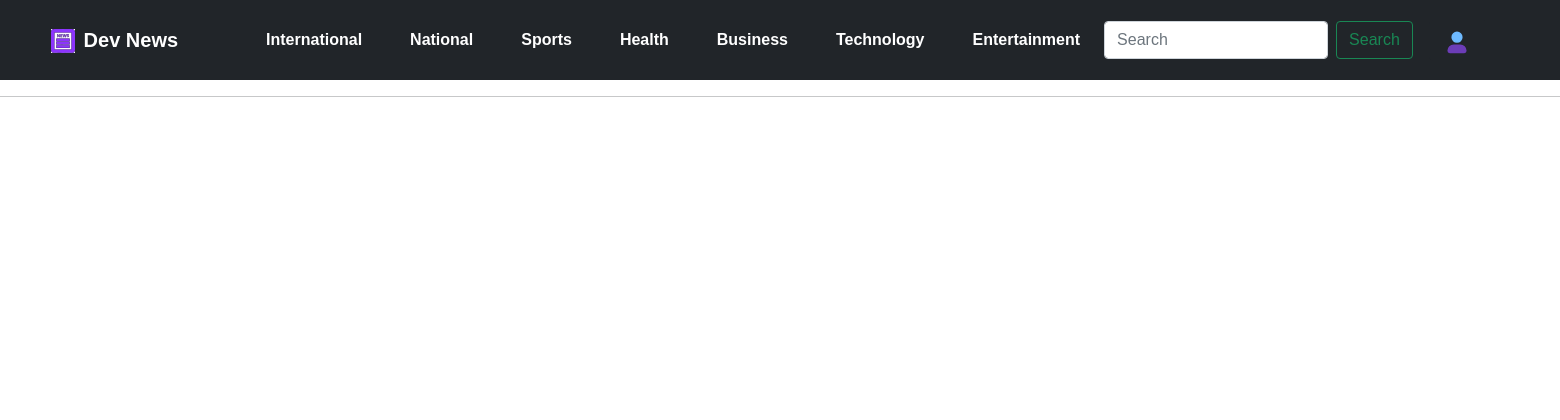
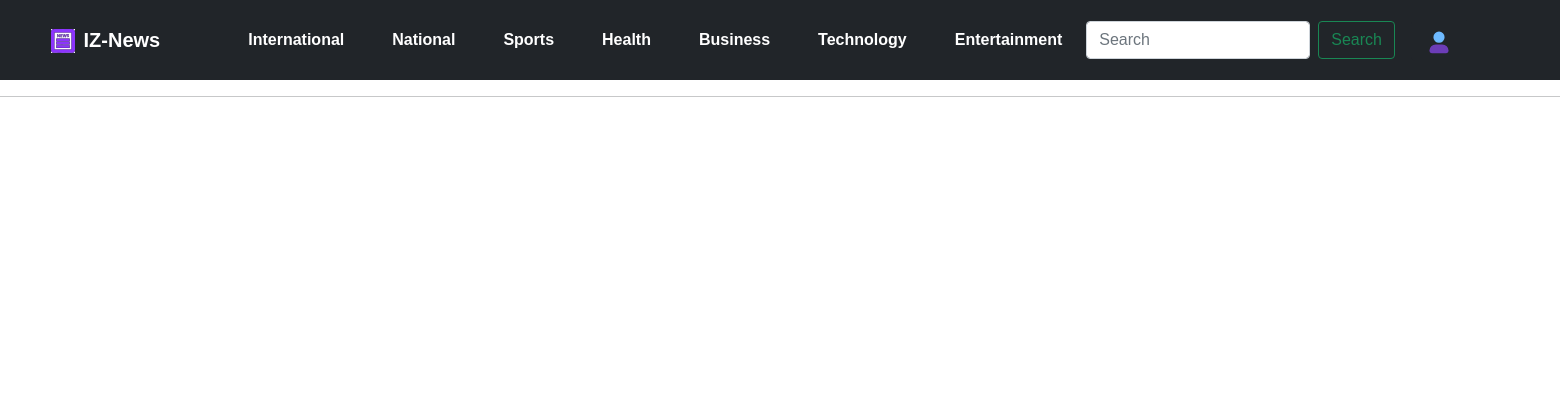
Before and after one commit to Devbijwe/flask-news-web, a Flask app: page /business in a window 1560 px wide. Shown: the top 420 px of the page. Run offline with Flask 2, Linux system fonts and the light colour scheme; some libraries are stand-ins or nearby versions.

Commit message:
Update layout.html

```diff
--- a/templates/layout.html
+++ b/templates/layout.html
@@ -24,7 +24,7 @@
         <div class="container-fluid px-4 px-lg-5">
             <a class="navbar-brand" href="/">
                 <img src="{{url_for('static',filename='assets/img/news-logo.svg')}}" alt="" width="30" height="24" class="d-inline-block align-text-top">
-                <span>Dev News</span>
+                <span>{{params['favTitle']}}</span>
             </a>
             <button class="navbar-toggler" type="button" data-bs-toggle="collapse" data-bs-target="#navbarSupportedContent" aria-controls="navbarSupportedContent" aria-expanded="true" aria-label="Toggle navigation">
                 <span class="navbar-toggler-icon"></span>
```
